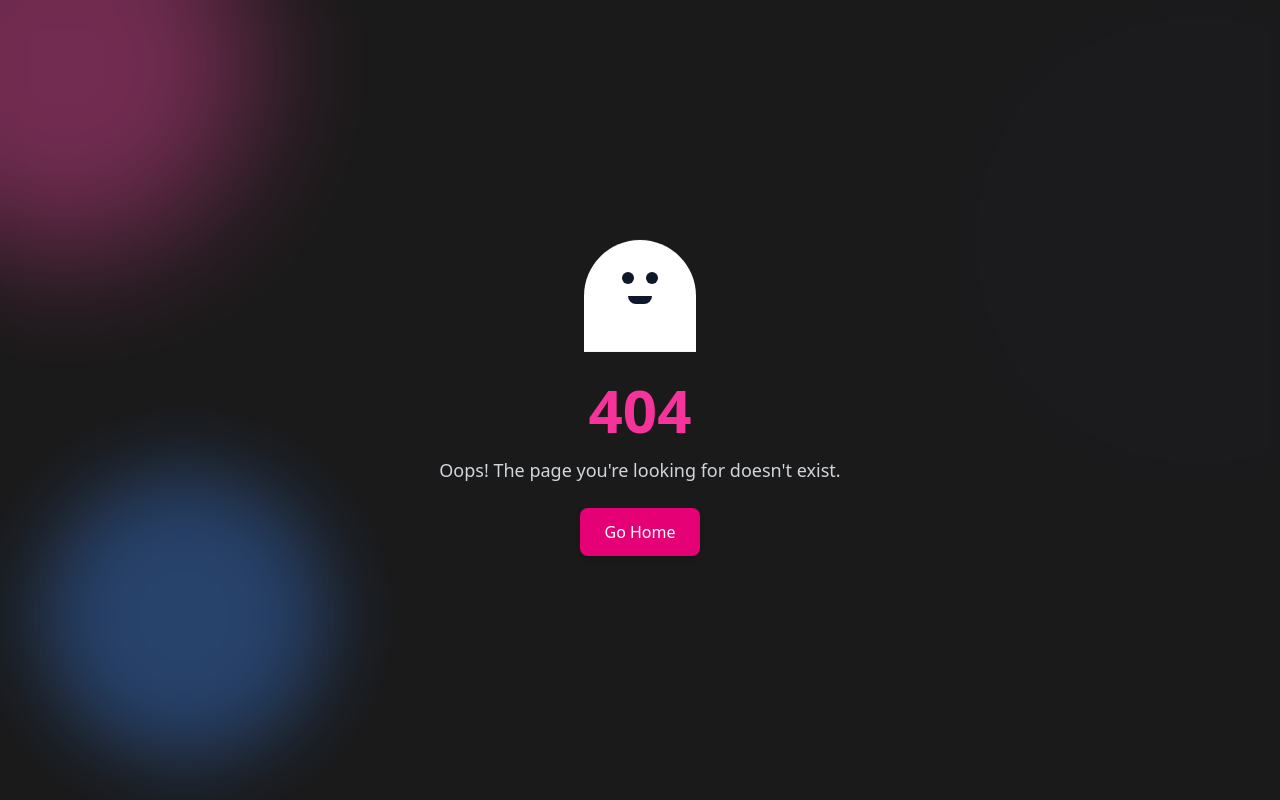
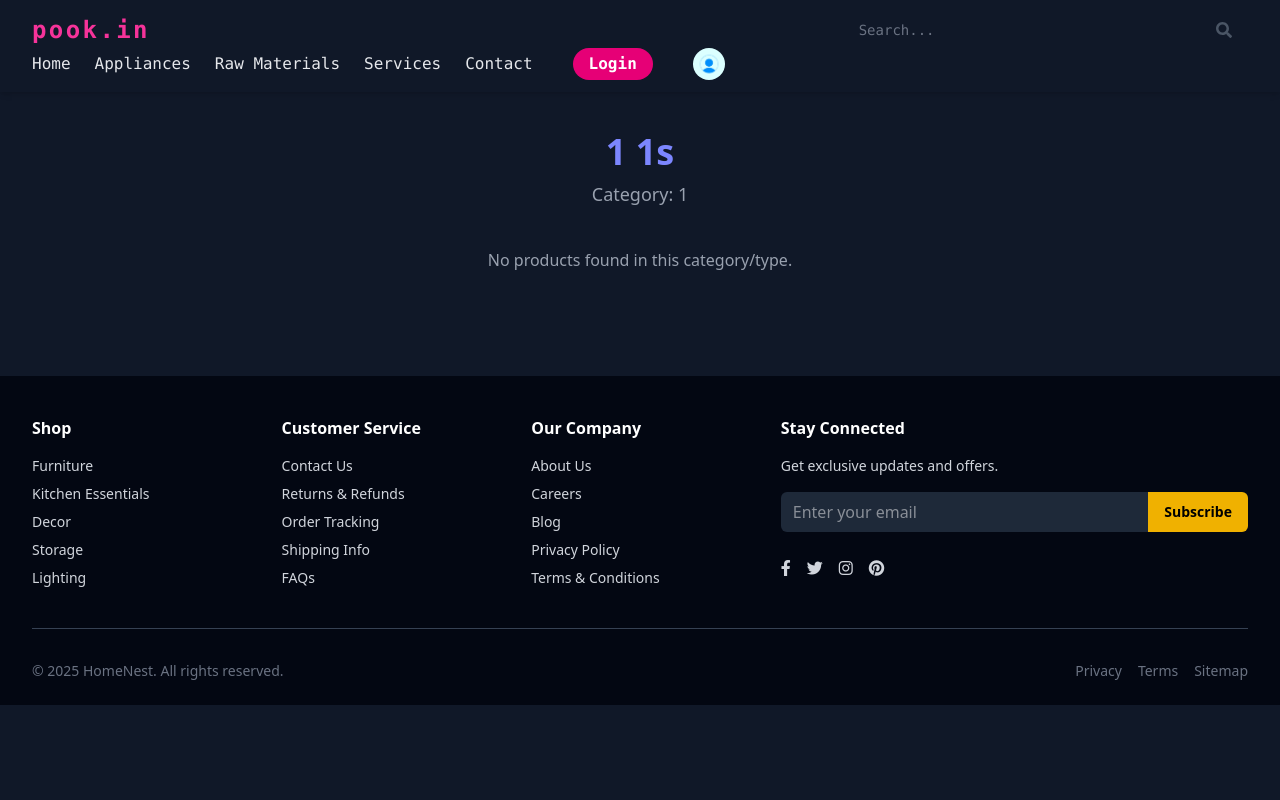
Before and after one commit to nksaini007/pook, a React (Vite) app in the folder frontend/: page /category/1/1/1 in a window 1280 px wide. Before the commit this address had no page. Built offline with nearby package versions, Linux system fonts and the light colour scheme.

Commit message:
setup related itom list

```diff
--- a/frontend/src/App.jsx
+++ b/frontend/src/App.jsx
@@ -8,6 +8,8 @@ import Signup from './assets/components/Signup'
 import NotFound404 from './assets/components/NotFound404'
 import CategoryPage from './assets/components/CategoryPage'
 import ItemPage from './assets/components/ItemPage'
+import ItemList from './assets/components/ItemList'
+// import ProductPage from './assets/components/ProductPage'
 function App() {
   const [count, setCount] = useState(0)
 
@@ -20,6 +22,9 @@ function App() {
         <Route path="*" element={<NotFound404/>} />
         <Route path="/category/:categoryName" element={<CategoryPage />} />
         <Route path="/category/:categoryName/:itemName" element={<ItemPage />} />
+         <Route path="/category/:categoryName/:itemName/:itemList" element={<ItemList />} />
+         {/* <Route path="/category/:categoryName/:itemName/:itemList/:productName" element={<ProductPage />} /> */}
+
 
       </Routes>
 
--- /dev/null
+++ b/frontend/src/assets/components/ItemList.jsx
@@ -0,0 +1,134 @@
+import React, { useEffect, useState } from 'react';
+import { useParams ,Link} from 'react-router-dom';
+import productData from '../json/Products.json';
+import Nev from './Nev';
+import Footer from './Footer';
+
+const ItemList = () => {
+  const { categoryName, itemName, itemList } = useParams();
+  const [mainProducts, setMainProducts] = useState([]);
+  const [relatedProducts, setRelatedProducts] = useState([]);
+
+  useEffect(() => {
+    const category = categoryName.toLowerCase();
+    const subcategory = itemName.toLowerCase();
+    const type = decodeURIComponent(itemList).toLowerCase();
+
+    const matched = productData.filter(
+      (product) =>
+        product.category.toLowerCase() === category &&
+        product.subcategory.toLowerCase() === subcategory &&
+        product.type.toLowerCase() === type
+    );
+
+    const related = productData.filter(
+      (product) =>
+        product.category.toLowerCase() === category &&
+        product.subcategory.toLowerCase() === subcategory &&
+        product.type.toLowerCase() !== type
+    );
+
+    setMainProducts(matched);
+    setRelatedProducts(related);
+  }, [categoryName, itemName, itemList]);
+
+  return (
+    <div className="bg-gray-900 text-gray-100 min-h-screen">
+      <Nev />
+
+      <div className="max-w-7xl mx-auto px-4 py-10">
+        {/* Header */}
+        <div className="text-center mb-10">
+          <h1 className="text-4xl font-extrabold text-indigo-400 capitalize mb-2">
+            {itemList} {itemName}s
+          </h1>
+          <p className="text-gray-400 text-lg">Category: {categoryName}</p>
+        </div>
+
+        {/* Main Products */}
+        {mainProducts.length > 0 ? (
+          <>
+            <h2 className="text-2xl font-semibold mb-6 text-gray-200">Product Details</h2>
+            <div className="grid gap-8 sm:grid-cols-2 md:grid-cols-3">
+              {mainProducts.map((product, index) => (
+                 <Link to=''>
+                    <div
+                  key={index}
+                  className="bg-gray-800 rounded-xl shadow-lg overflow-hidden hover:shadow-2xl transition transform hover:-translate-y-1 duration-300"
+                >
+                  <img
+                    src={product.image}
+                    alt={product.name}
+                    className="w-full h-56 object-cover"
+                    loading="lazy"
+                  />
+                  <div className="p-5">
+                    <h3 className="text-xl font-bold text-indigo-400">{product.name}</h3>
+                    <p className="text-gray-400 mt-2 text-sm">{product.details}</p>
+                    <div className="mt-4 flex justify-between items-center">
+                      <span className="text-lg font-semibold text-green-400">${product.price.toFixed(2)}</span>
+                      <span
+                        className={`text-xs px-2 py-1 rounded-full font-medium ${
+                          product.stock > 50
+                            ? 'bg-green-900 text-green-300'
+                            : product.stock > 10
+                            ? 'bg-yellow-900 text-yellow-300'
+                            : 'bg-red-900 text-red-300'
+                        }`}
+                      >
+                        {product.stock > 50
+                          ? 'In Stock'
+                          : product.stock > 10
+                          ? 'Limited Stock'
+                          : 'Low Stock'}
+                      </span>
+                    </div>
+                  </div>
+                </div>
+                 </Link>
+              ))}
+            </div>
+          </>
+        ) : (
+          <p className="text-gray-400 text-center mb-16">No products found in this category/type.</p>
+        )}
+
+        {/* Related Products */}
+        {relatedProducts.length > 0 && (
+          <>
+            <h2 className="text-2xl font-semibold mt-16 mb-6 text-gray-200">
+              You may also like
+            </h2>
+            <div className="grid gap-6 sm:grid-cols-2 md:grid-cols-3 lg:grid-cols-4">
+              {relatedProducts.map((product, index) => (
+                <div
+                  key={index}
+                  className="bg-gray-800 rounded-lg shadow hover:shadow-xl hover:bg-gray-700 transition duration-300 overflow-hidden"
+                >
+                  <img
+                    src={product.image}
+                    alt={product.name}
+                    className="w-full h-48 object-cover"
+                    loading="lazy"
+                  />
+                  <div className="p-4">
+                    <h4 className="text-lg font-semibold text-indigo-300">{product.name}</h4>
+                    <p className="text-sm text-gray-400 mt-1">{product.details}</p>
+                    <div className="mt-3 flex justify-between items-center">
+                      <span className="text-green-400 font-bold">${product.price.toFixed(2)}</span>
+                      <span className="text-xs text-gray-500">Stock: {product.stock}</span>
+                    </div>
+                  </div>
+                </div>
+              ))}
+            </div>
+          </>
+        )}
+      </div>
+
+      <Footer />
+    </div>
+  );
+};
+
+export default ItemList;
--- a/frontend/src/assets/json/Products.json
+++ b/frontend/src/assets/json/Products.json
@@ -5,7 +5,7 @@
     "type": "Cotton",
     "name": "Premium Cotton Bedsheet",
     "details": "Soft and breathable 100% cotton bedsheet, available in queen and king sizes.",
-    "image": "https://example.com/images/cotton_bedsheet.jpg",
+    "image": "https://tse2.mm.bing.net/th/id/OIP.BSpgrh8PiQ5FsxeYVDHPPgHaHa?w=900&h=900&rs=1&pid=ImgDetMain&o=7&rm=3",
     "price": 29.99,
     "stock": 120
   },
@@ -15,7 +15,7 @@
     "type": "Silk",
     "name": "Luxury Silk Bedsheet",
     "details": "Smooth silk bedsheet for a royal sleeping experience.",
-    "image": "https://example.com/images/silk_bedsheet.jpg",
+    "image": "https://tse3.mm.bing.net/th/id/OIP.BxX47PuYleeHrJBx7lePfgAAAA?rs=1&pid=ImgDetMain&o=7&rm=3",
     "price": 59.99,
     "stock": 50
   },
@@ -45,7 +45,17 @@
     "type": "Ceramic",
     "name": "White Ceramic Wash Basin",
     "details": "Durable ceramic basin with sleek design.",
-    "image": "https://example.com/images/ceramic_washbasin.jpg",
+    "image": "https://tiimg.tistatic.com/fp/1/007/541/white-heavy-duty-table-top-rectangular-shaped-ceramic-wash-basin-461.jpg",
+    "price": 75.50,
+    "stock": 60
+  },
+  {
+    "category": "Sanitaryware",
+    "subcategory": "Wash Basins",
+    "type": "Ceramic",
+    "name": "black Ceramic Wash Basin",
+    "details": "Durable ceramic basin with sleek design.",
+    "image": "https://5.imimg.com/data5/SELLER/Default/2022/2/WN/HX/XT/8590647/black-ceramic-wash-basin-1000x1000.jpg",
     "price": 75.50,
     "stock": 60
   },
@@ -55,7 +65,7 @@
     "type": "Glass",
     "name": "Tempered Glass Wash Basin",
     "details": "Modern glass basin for contemporary bathrooms.",
-    "image": "https://example.com/images/glass_washbasin.jpg",
+    "image": "https://i.pinimg.com/736x/6d/e9/cd/6de9cd88590a7d6dcbce8eceae169113.jpg",
     "price": 90.00,
     "stock": 35
   },
@@ -65,7 +75,7 @@
     "type": "Wall Mounted",
     "name": "Compact Wall Mounted Toilet",
     "details": "Space-saving toilet with dual flush system.",
-    "image": "https://example.com/images/wall_mounted_toilet.jpg",
+    "image": "https://images-cdn.ubuy.co.in/65ec02dfe366f77e5845e498-simple-project-one-piece-wall-mount.jpg",
     "price": 150.00,
     "stock": 20
   },
@@ -75,7 +85,7 @@
     "type": "Floor Mounted",
     "name": "Classic Floor Mounted Toilet",
     "details": "Traditional floor mounted toilet with strong flush.",
-    "image": "https://example.com/images/floor_mounted_toilet.jpg",
+    "image": "https://tse3.mm.bing.net/th/id/OIP.QWRW5-H6lRCCscEJjgpQcAHaHa?rs=1&pid=ImgDetMain&o=7&rm=3",
     "price": 130.00,
     "stock": 30
   },
@@ -85,7 +95,7 @@
     "type": "Memory Foam",
     "name": "Ergonomic Memory Foam Pillow",
     "details": "Provides excellent neck support for comfortable sleep.",
-    "image": "https://example.com/images/memory_foam_pillow.jpg",
+    "image": "https://m.media-amazon.com/images/I/71v7TZosmFL._AC_SL1500_.jpg",
     "price": 25.00,
     "stock": 100
   },
@@ -95,7 +105,7 @@
     "type": "Feather",
     "name": "Soft Feather Pillow",
     "details": "Filled with soft feathers for plush comfort.",
-    "image": "https://example.com/images/feather_pillow.jpg",
+    "image": "https://5.imimg.com/data5/SELLER/Default/2023/9/341444727/MB/NK/QE/41058758/down-feather-pillows-10-down-500x500.jpg",
     "price": 30.00,
     "stock": 80
   }
```
Also changed, not shown: frontend/src/assets/components/ProductPage.jsx (added).
